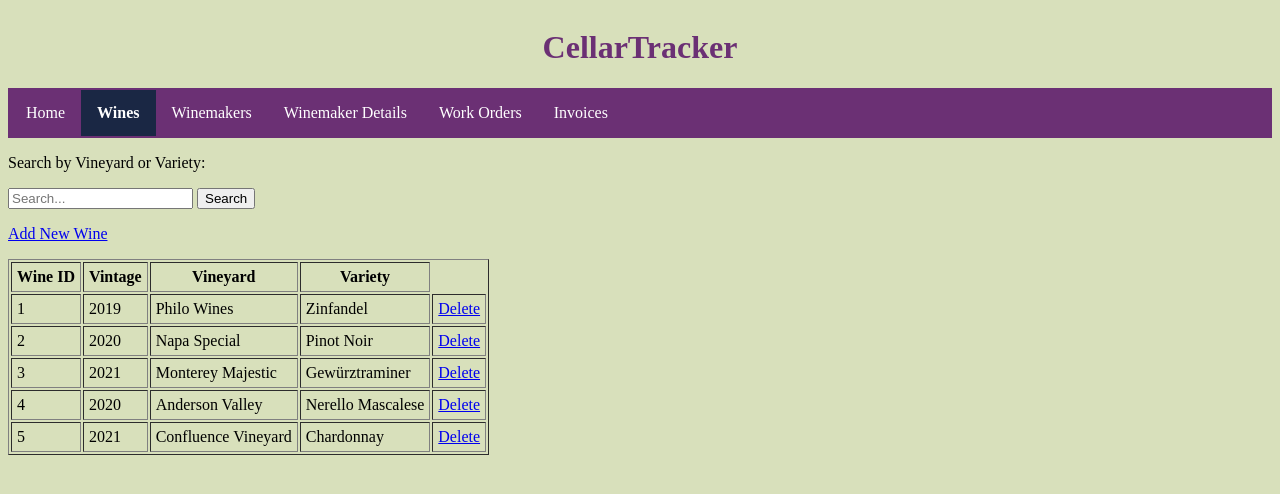
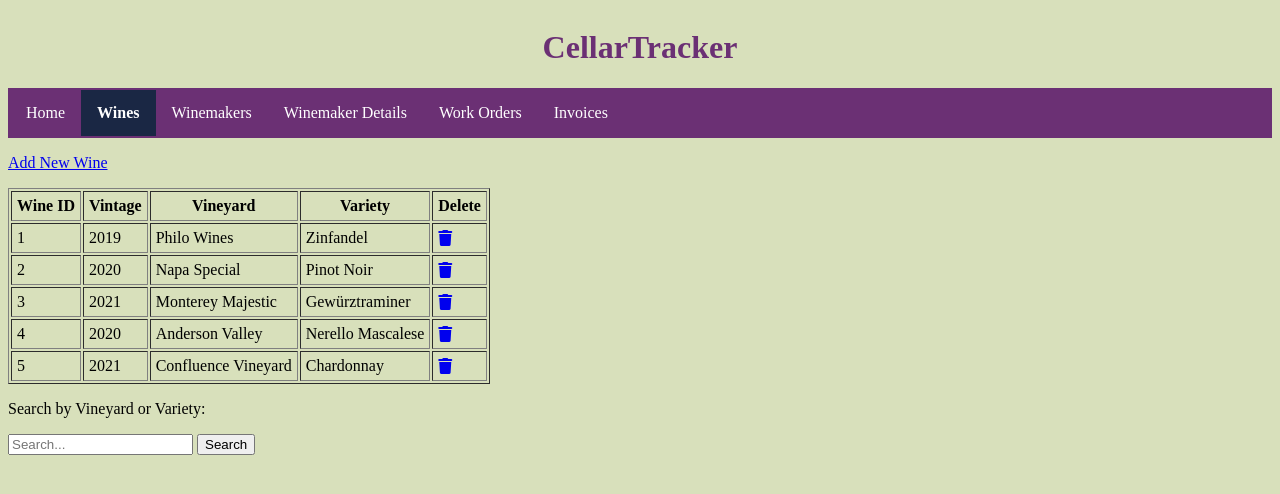
Before and after one commit to scioccha/winecellar_database, a Flask app: page /wines in a window 1280 px wide. Shown: the top 494 px of the page. Run offline with Flask 2, Linux system fonts and the light colour scheme; data comes from the database, SQL or seed files in the repository; data that the repository does not hold is empty; some libraries are stand-ins or nearby versions.

Commit message:
Added font/icon style links

```diff
--- a/templates/wines.j2
+++ b/templates/wines.j2
@@ -9,7 +9,17 @@
     <h1>CellarTracker</h1>
   </div>
 
+  <!-- Style Sheet -->
   <link href="/static/css/style.css" rel="stylesheet" type="text/css"/>
+
+  <!-- Fonts -->
+  <link rel="preconnect" href="https://fonts.googleapis.com">
+  <link rel="preconnect" href="https://fonts.gstatic.com" crossorigin>
+  <link href="https://fonts.googleapis.com/css2?family=Raleway:wght@300&display=swap" rel="stylesheet">
+
+  <!-- Font awesome icons -->
+  <script src="https://kit.fontawesome.com/f430b5db3b.js" crossorigin="anonymous"></script>
+
   {% include "search_bar.html" %}
   <script language="JavaScript">
       function showform(dowhat) {
@@ -55,12 +65,7 @@
 
 <body onload="browseWines()">
 	<div id="browse">
-    <p>Search by Vineyard or Variety:</p>
-    <form id="search">
-    <input type="search" name="q" placeholder="Search..." id="searchWines">
-    <button>Search</button>
-</form></p>
-<p><a href="#" onClick="newWine()">Add New Wine</a> <p></p>
+<p><a class="addNew" href="#" onClick="newWine()">Add New Wine</a> <p></p>
 		<table border="1" cellpadding="5">
 			    <thead>
           <tr>
@@ -68,6 +73,7 @@
               <th class="table_cell">Vintage</th>
               <th class="table_cell">Vineyard</th>
               <th class="table_cell">Variety</th>
+              <th class="table_cell">Delete</th>
           </tr>
             <!--Citation for the following lines of code (68 - 76) which creates a table of existing data:-->
             <!--Date: 5/18/2022-->
@@ -80,12 +86,17 @@
 						    <td> {{item[key]}} </td>
                             {% endfor %}
 
-                            <!-- Create delete button -->
-						    <td><a href="delete_wines/{{item.wineID}}" class="btn btn-default">Delete</a></td>
+                          <!-- Create our delete button -->
+				        <td><a href="delete_wines/{{item.wineID}}" class="btn btn-default"><i class="fas fa-trash"></i></a></td>
 
 					    </tr>
                         {% endfor %}
         </table>
+      <p>Search by Vineyard or Variety:</p>
+      <form id="search">
+      <input type="search" name="q" placeholder="Search..." class="form-control" required>
+      <button>Search</button>
+      </form></p>
 	<p>&nbsp;</p>
 	</div>	<!-- browse -->
 
```
